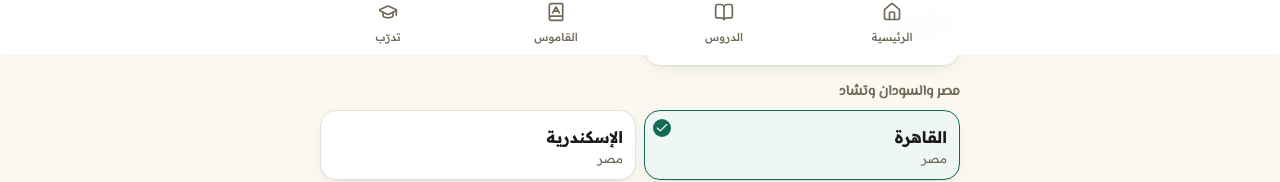
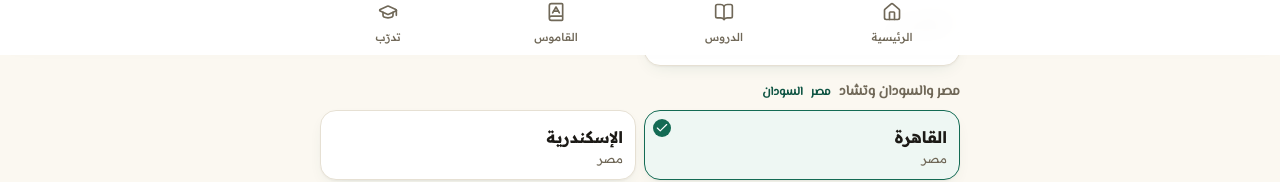
Before and after one commit to alhinawi/lahjaty-Learn-Arabic-Dialects, a Next.js app: page /dialects in a window 1280 px wide. Shown: the part 745-927 px from the top of the page. Built offline with nearby package versions, Linux system fonts and the light colour scheme; no server answers.

Commit message:
Link the dialects index region headers to the region hubs (#19)
Each region header on /dialects now links to its macro-region hub; the
Nile valley header, which spans two hubs, shows separate Egypt and
Sudan links.

```diff
--- a/src/screens/DialectsPage.tsx
+++ b/src/screens/DialectsPage.tsx
@@ -2,11 +2,24 @@
 
 import { Check, Search } from 'lucide-react'
 import { useState } from 'react'
+import Link from 'next/link'
 import { useRouter, useSearchParams } from 'next/navigation'
 import { audioCount, dialectsByRegion, searchDialects } from '../lib/content'
 import { useName, useT } from '../lib/i18n'
 import { useApp } from '../lib/store'
+import type { WordGroup } from '../lib/types'
 import DialectMap from '../components/DialectMap'
+import { GROUP_KEY } from './RegionsPage'
+
+/** App regions that map to macro-region hubs; the Nile valley spans two. */
+const REGION_HUBS: Partial<Record<string, WordGroup[]>> = {
+  nile: ['egypt', 'sudan'],
+  levant: ['levant'],
+  iraq: ['iraq'],
+  gulf: ['gulf'],
+  yemen: ['yemen'],
+  maghreb: ['maghreb'],
+}
 
 export default function DialectsPage() {
   const t = useT()
@@ -41,7 +54,21 @@ export default function DialectsPage() {
 
       {groups.map(({ region, dialects }) => (
         <section key={region.id}>
-          <h2 className="mb-2 text-sm font-bold text-slate-500">{name(region)}</h2>
+          <h2 className="mb-2 flex items-baseline gap-2 text-sm font-bold text-slate-500">
+            {(REGION_HUBS[region.id] ?? []).length === 1 ? (
+              <Link href={`/regions/${REGION_HUBS[region.id]![0]}/`} className="underline-offset-2 hover:text-brand-700 hover:underline">
+                {name(region)}
+              </Link>
+            ) : (
+              name(region)
+            )}
+            {(REGION_HUBS[region.id] ?? []).length > 1 &&
+              REGION_HUBS[region.id]!.map((g) => (
+                <Link key={g} href={`/regions/${g}/`} className="text-xs font-semibold text-brand-700 underline-offset-2 hover:underline">
+                  {t(GROUP_KEY[g])}
+                </Link>
+              ))}
+          </h2>
           <ul className="grid grid-cols-2 gap-2">
             {dialects.map((d) => {
               const isSelected = d.id === selected
```
